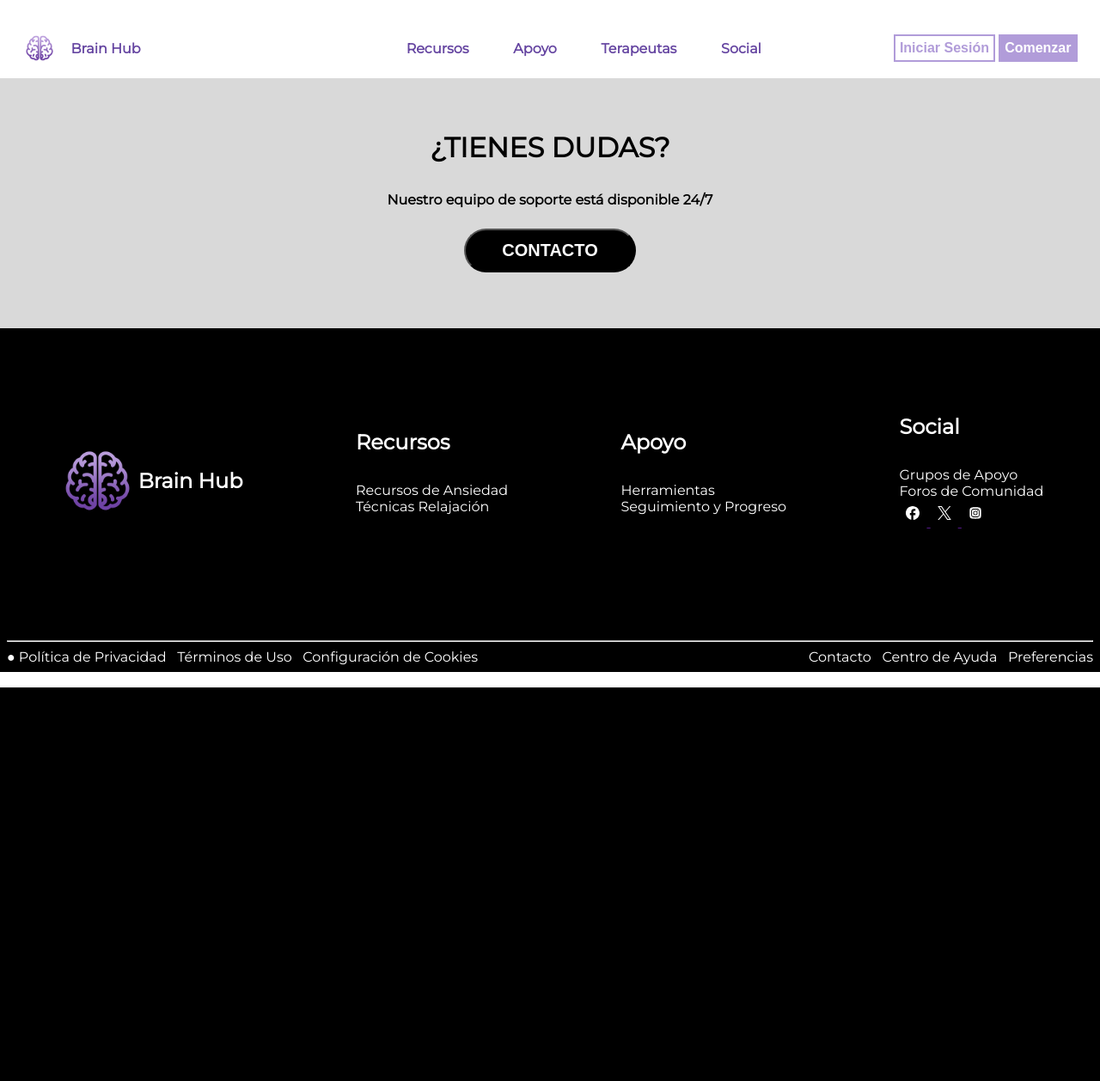
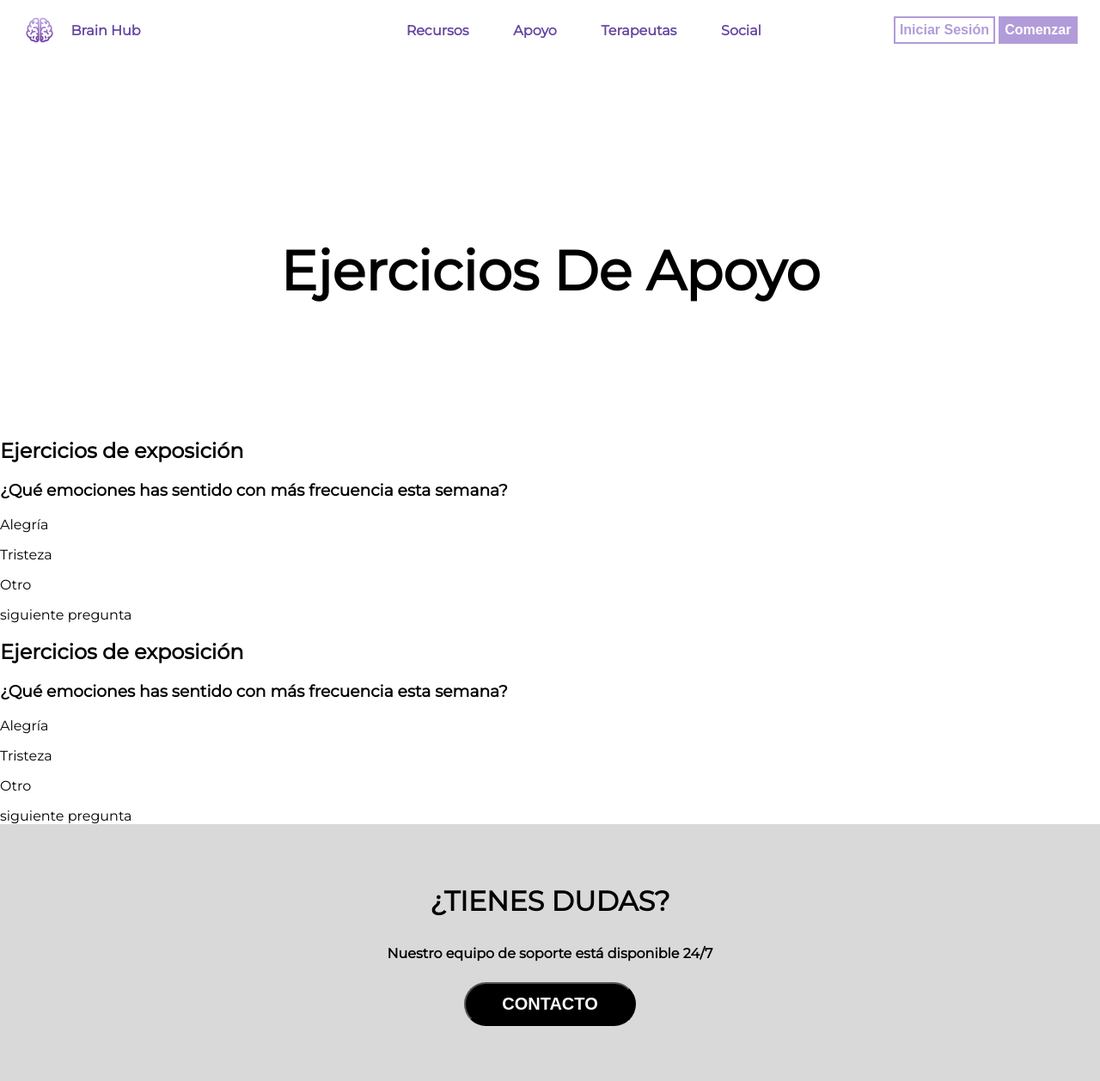
Before and after one commit to Dazav/ProyectoIntegrador, a PHP site: page /html/ejercicios_apoyo.html in a window 1280 px wide. Shown: the top 1258 px of the page at 86% size. Before the commit the page ends 800 px from the top, so only its background shows below. Run offline with PHP 8.4, Linux system fonts and the light colour scheme.

Commit message:
ejercicios_apoyo_

```diff
--- a/css/ejercicios_apoyo.css
+++ b/css/ejercicios_apoyo.css
@@ -82,9 +82,34 @@ nav div input:last-child:active{
     background: #6545A1;
     border-color: #6545A1;
 }
-/*  */
+/* ejercicios de apoyo */
+.apoyoTitulo{
+    display: flex;
+    justify-content: center;
+    align-items: center;
+    height: 350px;
+    padding-top: 140px;
+    font-size: 2rem;
+}
+b{
+    opacity: 0;
+    position: relative;
+    left: 2rem;
+    top: 2rem;
+    animation: titulo-in 0.5s ease-in-out forwards;
+    animation-delay: var(--delayTitulo);
+}
 
-
+@keyframes titulo-in {
+    from{
+        opacity: 0;
+    }
+    to{
+        opacity: 1;
+        top: 0;
+        left: 0;
+    }
+}
 
 
 /* tienes dudas */
--- a/html/ejercicios_apoyo.html
+++ b/html/ejercicios_apoyo.html
@@ -34,7 +34,26 @@
     <!-- ejercios de apoyo -->
     <!-- titulo -->
     <div class="apoyoTitulo">
-        <h1><b>Ejercicios</b><b>de</b><b>Apoyo</b></h1>
+        <h1><b>Ejercicios </b><b>De </b><b>Apoyo</b></h1>
+    </div>
+    <!-- preguntas -->
+    <div class="preguntas">
+        <div class="pregunta">
+            <h2>Ejercicios de exposición</h2>
+            <h3>¿Qué emociones has sentido con más frecuencia esta semana?</h3>
+            <p>Alegría</p>
+            <p>Tristeza</p>
+            <p>Otro</p>
+            <span>siguiente pregunta</span>
+        </div>
+        <div class="pregunta">
+            <h2>Ejercicios de exposición</h2>
+            <h3>¿Qué emociones has sentido con más frecuencia esta semana?</h3>
+            <p>Alegría</p>
+            <p>Tristeza</p>
+            <p>Otro</p>
+            <span>siguiente pregunta</span>
+        </div>
     </div>
     <!-- contacto -->
     <div class="contacto">
--- a/js/ejercicios_apoyo.js
+++ b/js/ejercicios_apoyo.js
@@ -0,0 +1,7 @@
+$(document).ready(function () {
+    var time=0;
+    document.querySelectorAll("b").forEach(function (b,index){
+        time +=0.2;
+        b.style.setProperty("--delayTitulo", time+'s');
+    });
+});
```
